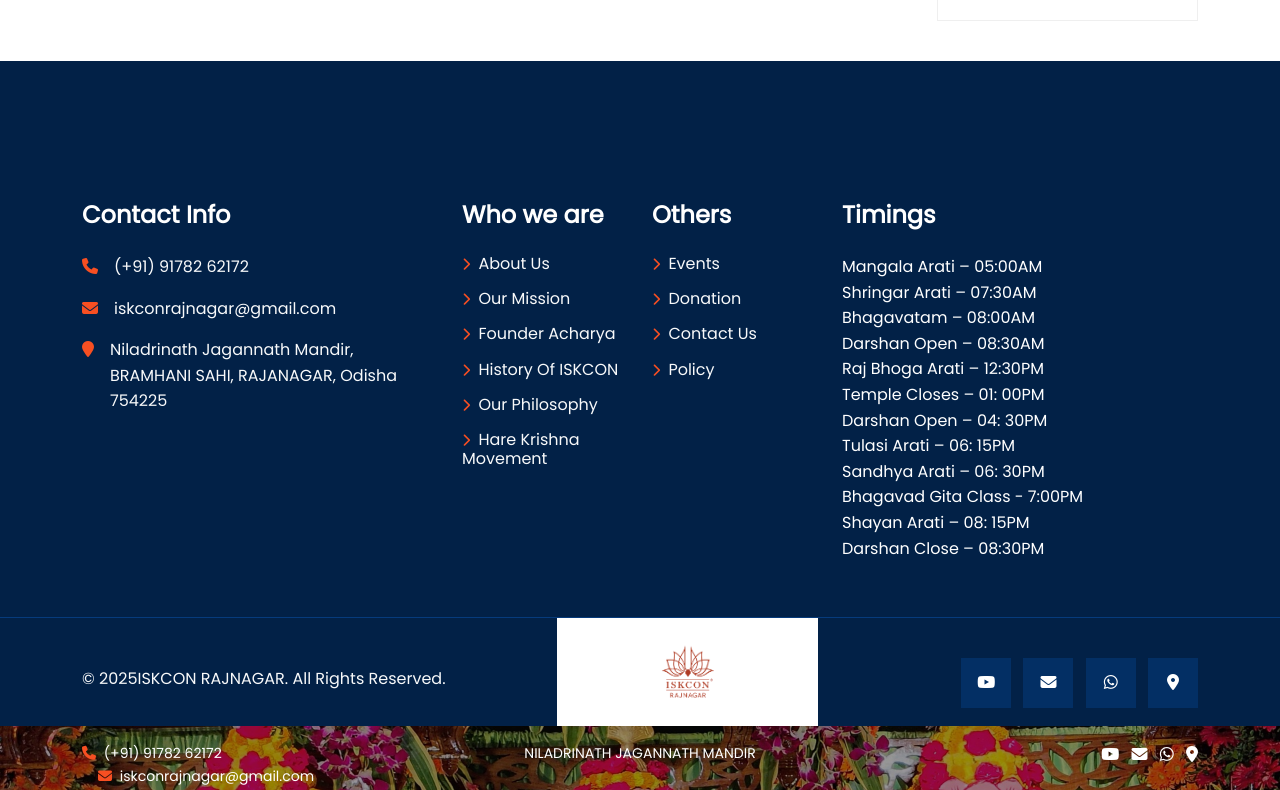
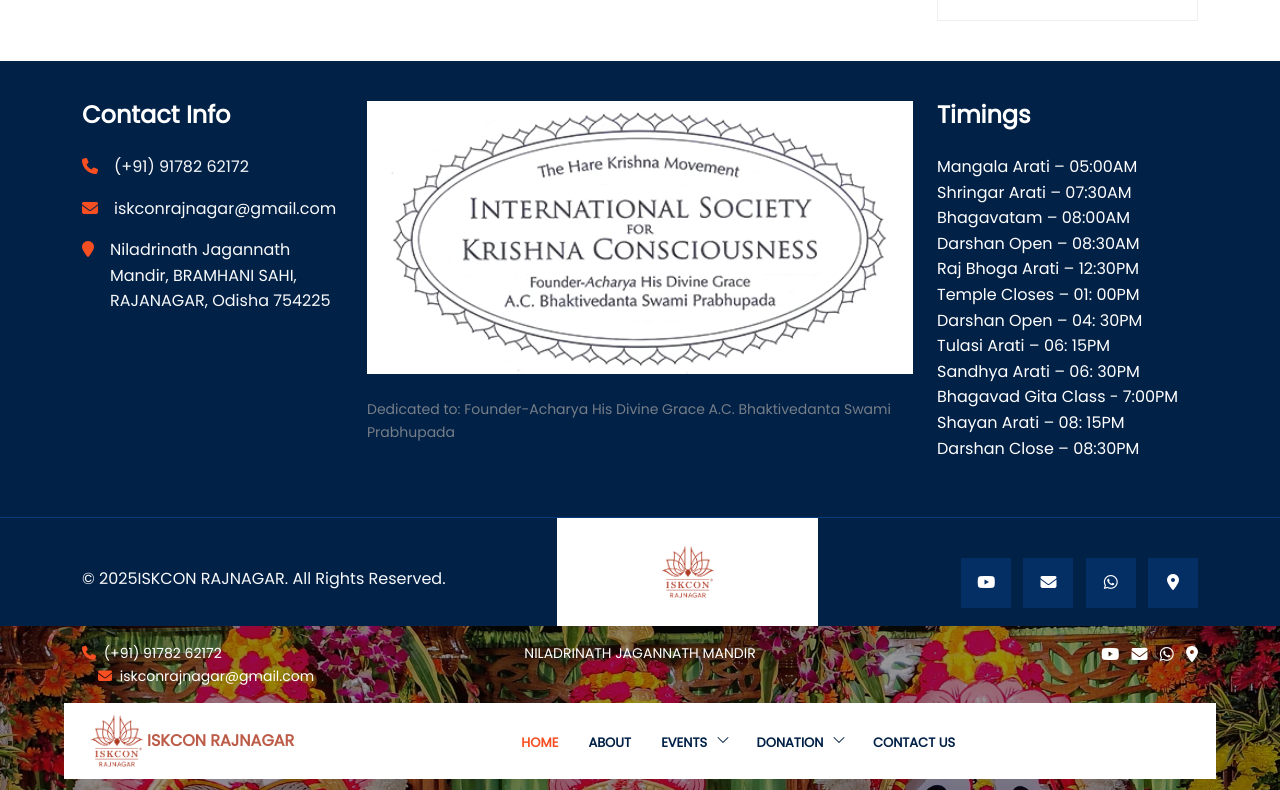
Before and after one commit to aryashreep/iskconrajnagar, a plain HTML site: page index.html in a window 1280 px wide. Shown: the part 6017-6807 px from the top of the page. Drawn offline with nearby package versions, Linux system fonts and the light colour scheme; files that its build step writes are made by us from their sources.

Commit message:
Homepage update

```diff
--- a/css/global.css
+++ b/css/global.css
@@ -815,9 +815,9 @@
   top: -19%;
 }
 
-#footer {
+/*#footer {
   padding-top: 140px !important;
-}
+}*/
 /*********************footer_end****************/
 
 @media (max-width: 767px) {
--- a/index.html
+++ b/index.html
@@ -1722,7 +1722,7 @@
         <section id="footer" class="p_4 bg_blue">
           <div class="container-xl">
             <div class="footer_1 row">
-              <div class="col-md-4">
+              <div class="col-md-3">
                 <div class="footer_1l">
                   <h4 class="text-white mb-4">Contact Info</h4>
                   <ul class="mb-0 flex_box">
@@ -1748,85 +1748,21 @@
                   </ul>
                 </div>
               </div>
-              <div class="col-md-2">
+              <div class="col-md-6">
                 <div class="footer_1l">
-                  <h4 class="text-white mb-4">Who we are</h4>
-                  <div class="row footer_3ism">
-                    <h6 class="col-md-12 col-6">
-                      <i
-                        class="fa fa-chevron-right col_oran me-1 font_13 align-middle"
-                      ></i>
-                      <a class="text-light a_tag" href="#"> About Us</a>
-                    </h6>
-                    <h6 class="col-md-12 col-6 mt-2">
-                      <i
-                        class="fa fa-chevron-right col_oran me-1 font_13 align-middle"
-                      ></i>
-                      <a class="text-light a_tag" href="#"> Our Mission</a>
-                    </h6>
-                    <h6 class="col-md-12 col-6 mt-2">
-                      <i
-                        class="fa fa-chevron-right col_oran me-1 font_13 align-middle"
-                      ></i>
-                      <a class="text-light a_tag" href="#"> Founder Acharya</a>
-                    </h6>
-                    <h6 class="col-md-12 col-6 mt-2">
-                      <i
-                        class="fa fa-chevron-right col_oran me-1 font_13 align-middle"
-                      ></i>
-                      <a class="text-light a_tag" href="#">
-                        History Of ISKCON</a
-                      >
-                    </h6>
-                    <h6 class="col-md-12 col-6 mt-2">
-                      <i
-                        class="fa fa-chevron-right col_oran me-1 font_13 align-middle"
-                      ></i>
-                      <a class="text-light a_tag" href="#"> Our Philosophy</a>
-                    </h6>
-                    <h6 class="col-md-12 col-6 mt-2 mb-0">
-                      <i
-                        class="fa fa-chevron-right col_oran me-1 font_13 align-middle"
-                      ></i>
-                      <a class="text-light a_tag" href="#">
-                        Hare Krishna Movement</a
-                      >
-                    </h6>
-                  </div>
-                </div>
-              </div>
-              <div class="col-md-2">
-                <div class="footer_1l">
-                  <h4 class="text-white mb-4">Others</h4>
-                  <div class="row footer_3ism">
-                    <h6 class="col-md-12 col-6">
-                      <i
-                        class="fa fa-chevron-right col_oran me-1 font_13 align-middle"
-                      ></i>
-                      <a class="text-light a_tag" href="#"> Events</a>
-                    </h6>
-                    <h6 class="col-md-12 col-6 mt-2">
-                      <i
-                        class="fa fa-chevron-right col_oran me-1 font_13 align-middle"
-                      ></i>
-                      <a class="text-light a_tag" href="#"> Donation</a>
-                    </h6>
-                    <h6 class="col-md-12 col-6 mt-2">
-                      <i
-                        class="fa fa-chevron-right col_oran me-1 font_13 align-middle"
-                      ></i>
-                      <a class="text-light a_tag" href="#"> Contact Us</a>
-                    </h6>
-                    <h6 class="col-md-12 col-6 mt-2 mb-0">
-                      <i
-                        class="fa fa-chevron-right col_oran me-1 font_13 align-middle"
-                      ></i>
-                      <a class="text-light a_tag" href="#"> Policy</a>
-                    </h6>
-                  </div>
-                </div>
-              </div>
-              <div class="col-md-4">
+                  <img
+                    src="img/footer_logo.png"
+                    class="w-100 mb-4 img-fluid"
+                    alt="The International Society for Krishna Consciousness (ISKCON)"
+                    style="background-color: white"
+                  />
+                  <p class="small">
+                    Dedicated to: Founder-Acharya His Divine Grace A.C.
+                    Bhaktivedanta Swami Prabhupada
+                  </p>
+                </div>
+              </div>
+              <div class="col-md-3">
                 <div class="footer_1l">
                   <h4 class="text-white mb-4">Timings</h4>
                   <div class="footer_1li row">
```
Also changed, not shown: img/footer_logo.png (added).
